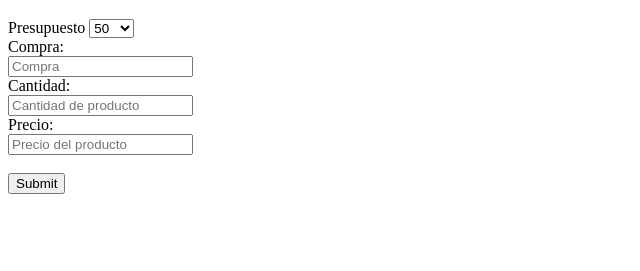
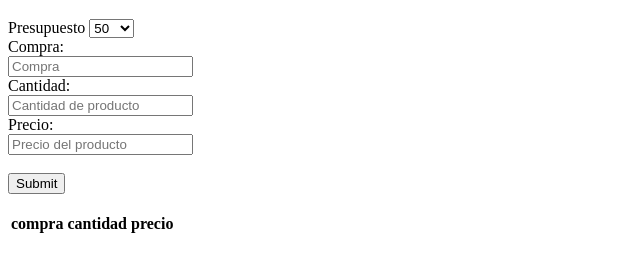
Before and after one commit to marcelamata/ParcialProgra2, a plain HTML site: page pregunta3/index.html in a window 1280 px wide. Shown: the part 79-350 px from the top of the page, without its empty margins (0-640 px from the left). Drawn offline with Linux system fonts and the light colour scheme.

Commit message:
Segundo commit

```diff
--- a/pregunta3/index.html
+++ b/pregunta3/index.html
@@ -11,6 +11,7 @@
 <body>
     <h1>Lista del supermercado</h1>
     <br>
+    <div id="formulario">
         <label for="presupuesto">Presupuesto </label>
         <select name="presupuesto" id="presupuesto">
             <option value="50">50</option>
@@ -24,14 +25,26 @@
         <input type="text" id="compra" name="compra" placeholder="Compra">
         <br>
         <label for="cantidad">Cantidad: </label><br>
-    <input type="text" id="cantidad" name="cantidad" placeholder="Cantidad de producto">
+        <input type="number" id="cantidad" name="cantidad" placeholder="Cantidad de producto">
         <br>
         <label for="precio">Precio: </label><br>
-    <input type="precio" id="precio" name="precio" placeholder="Precio del producto">
+        <input type="number" id="precio" name="precio" placeholder="Precio del producto">
         <br><br>
-    <input type="submit" value="Submit" onclick="formulario()"">
-
-
+        <input type="submit" value="Submit" onclick="formulario()">
+        <br><br>
+    </div>
+    <table id=" table">
+        <thead>
+            <tr>
+                <th>compra</th>
+                <th>cantidad</th>
+                <th>precio</th>
+            </tr>
+        </thead>
+        <tbody>
+            <tr id="test"></tr>
+        </tbody>
+    </table>
     <script src=" /pregunta3/script.js"></script>
 </body>
 
--- a/pregunta3/script.js
+++ b/pregunta3/script.js
@@ -1,7 +1,15 @@
 function formulario() {
-    var table = document.createElement("table");
-    var compra = document.getElementById("compra");
-    var precio = document.getElementById("precio");
-    var cantidad = document.getElementById("cantidad");
+    var table = document.getElementById(" table");
+    var compra = document.getElementById("compra").value;
+    var precio = document.getElementById("precio").value;
+    var cantidad = document.getElementById("cantidad").value;
 
+    var row = table.insertRow(0);
+    var cell1 = row.insertRow(1);
+    var cell2 = row.insertRow(2);
+    var cell3 = row.insertRow(3);
+
+    cell1.innerHTML = compra;
+    cell2.innerHTML = precio;
+    cell3.innerHTML = cantidad;
 }
```
Lines whose indentation alone changed are shown as unchanged.
